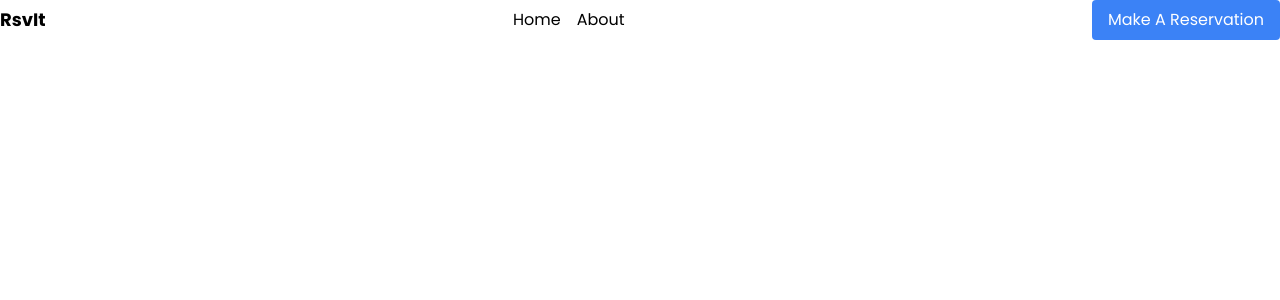
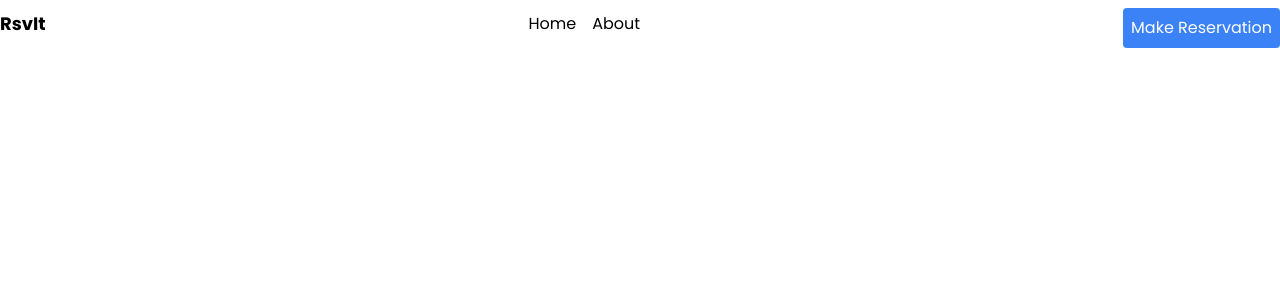
Before and after one commit to Nel-tech/Dine, a React (Vite) app in the folder Client/: page / in a window 1280 px wide. Shown: the top 300 px of the page. Built offline with nearby package versions, Linux system fonts and the light colour scheme.

Commit message:
HeroSection component created

```diff
--- a/Client/src/Components/Nav.tsx
+++ b/Client/src/Components/Nav.tsx
@@ -9,8 +9,8 @@ function Nav() {
           <li><a href="">Home</a></li>
           <li><a href="">About</a></li>
         </ul>
-        <button className="bg-blue-500 text-white px-4 py-2 rounded">
-          Make A Reservation
+        <button className="bg-blue-500 text-white px-[.5rem] py-2 rounded mt-[.5rem]">
+          Make Reservation
         </button>
       </nav>
     </section>
--- a/Client/src/Pages/Home/HeroSection/HeroSection.tsx
+++ b/Client/src/Pages/Home/HeroSection/HeroSection.tsx
@@ -2,7 +2,10 @@
 
 function HeroSection() {
   return (
-    <div>HeroSection</div>
+    <section>
+        <h1>Welcome to RsvIt</h1>
+      <p>Your trusted restuarant for making easy and convenient reservations.</p>
+    </section>
   )
 }
 
```
